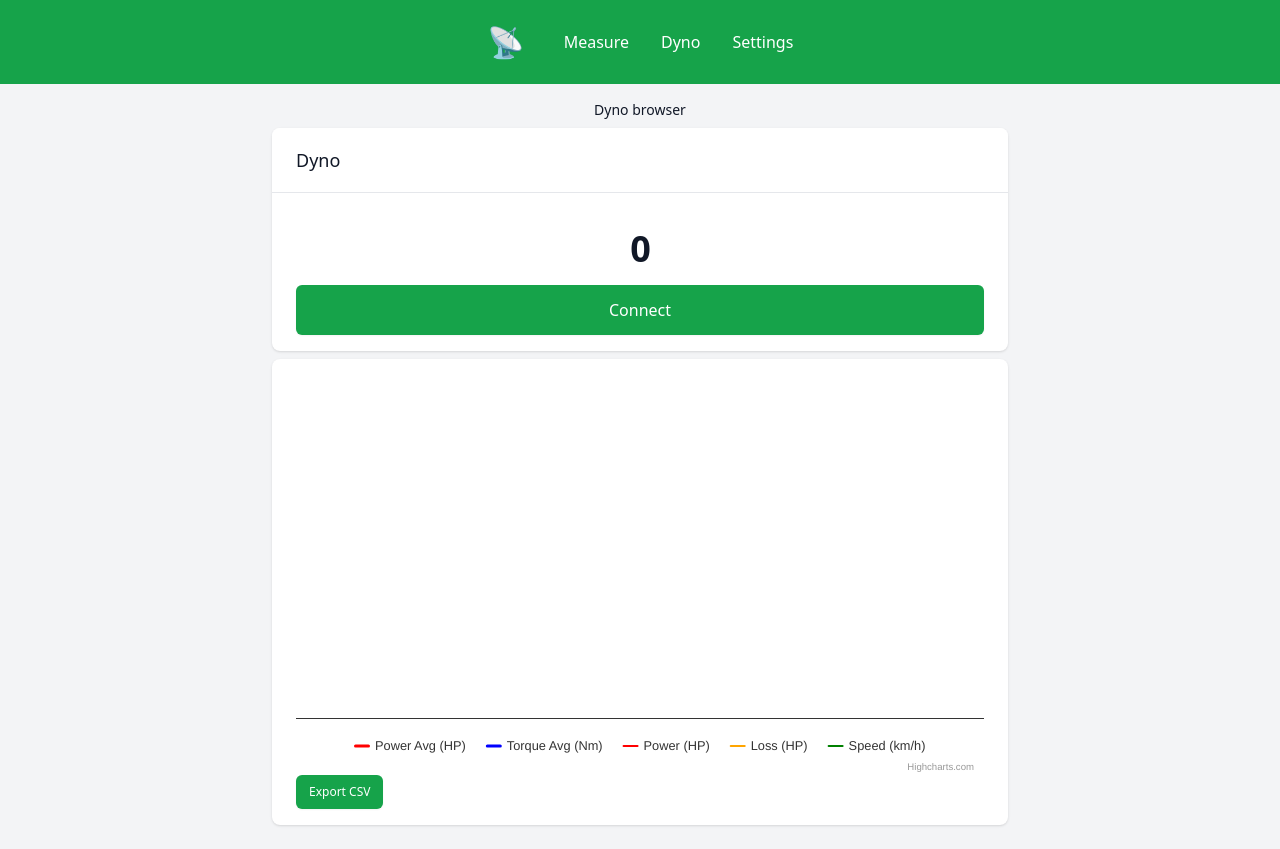
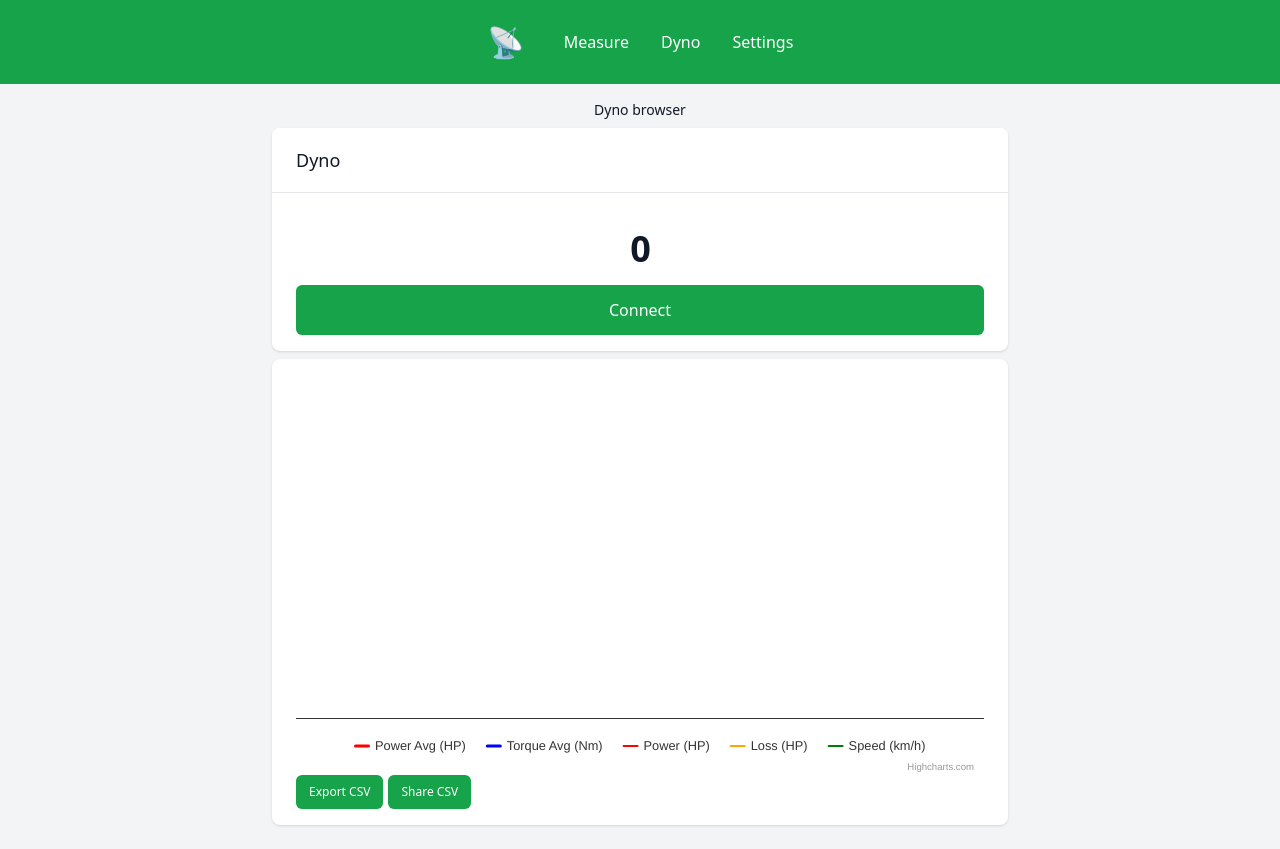
Before and after one commit to lukaszradziak/race-gps, a React (Vite) app in the folder frontend/: page /dyno in a window 1280 px wide. Built offline with nearby package versions, Linux system fonts and the light colour scheme.

Commit message:
Add share CSV functionality to Dyno component

```diff
--- a/frontend/src/routes/Dyno.tsx
+++ b/frontend/src/routes/Dyno.tsx
@@ -94,6 +94,36 @@ export function Dyno() {
     );
   };
 
+  const shareDynoCSV = async () => {
+    const records = dyno.getPowerRecords();
+
+    if (!records.length) {
+      return;
+    }
+
+    const fileName = `race-gps-dyno-data-${Date.now()}.csv`;
+    const csvContent =
+      Object.keys(records[0]).join(",") +
+      "\n" +
+      records.map((data) => Object.values(data).join(",")).join("\n");
+
+    const file = new File([csvContent], fileName, { type: "text/csv" });
+
+    if (navigator.canShare && navigator.canShare({ files: [file] })) {
+      try {
+        await navigator.share({
+          files: [file],
+          title: "Dyno Data",
+          text: "Race GPS Dyno Export",
+        });
+      } catch (error) {
+        console.error("Error sharing:", error);
+      }
+    } else {
+      alert("Sharing not supported on this browser/device");
+    }
+  };
+
   useEffect(() => {
     dyno.setConfig(
       settings.weight,
@@ -140,7 +170,10 @@ export function Dyno() {
           options={dynoChart}
           ref={chartComponentRef}
         />
-        <Button onClick={downloadDynoCSV}>Export CSV</Button>
+        <div style={{ display: "flex", gap: "5px" }}>
+          <Button onClick={downloadDynoCSV}>Export CSV</Button>
+          <Button onClick={shareDynoCSV}>Share CSV</Button>
+        </div>
       </Card>
 
       {settings.testMode ? (
```
